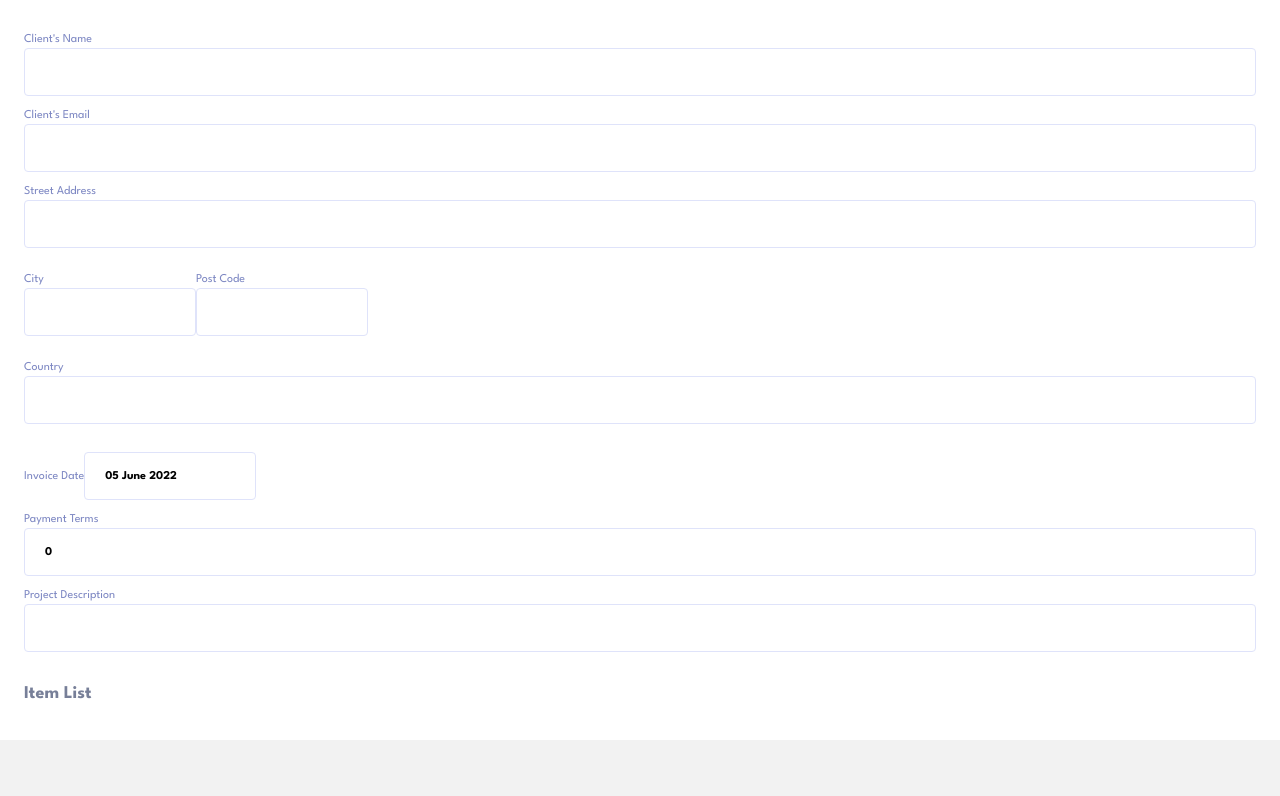
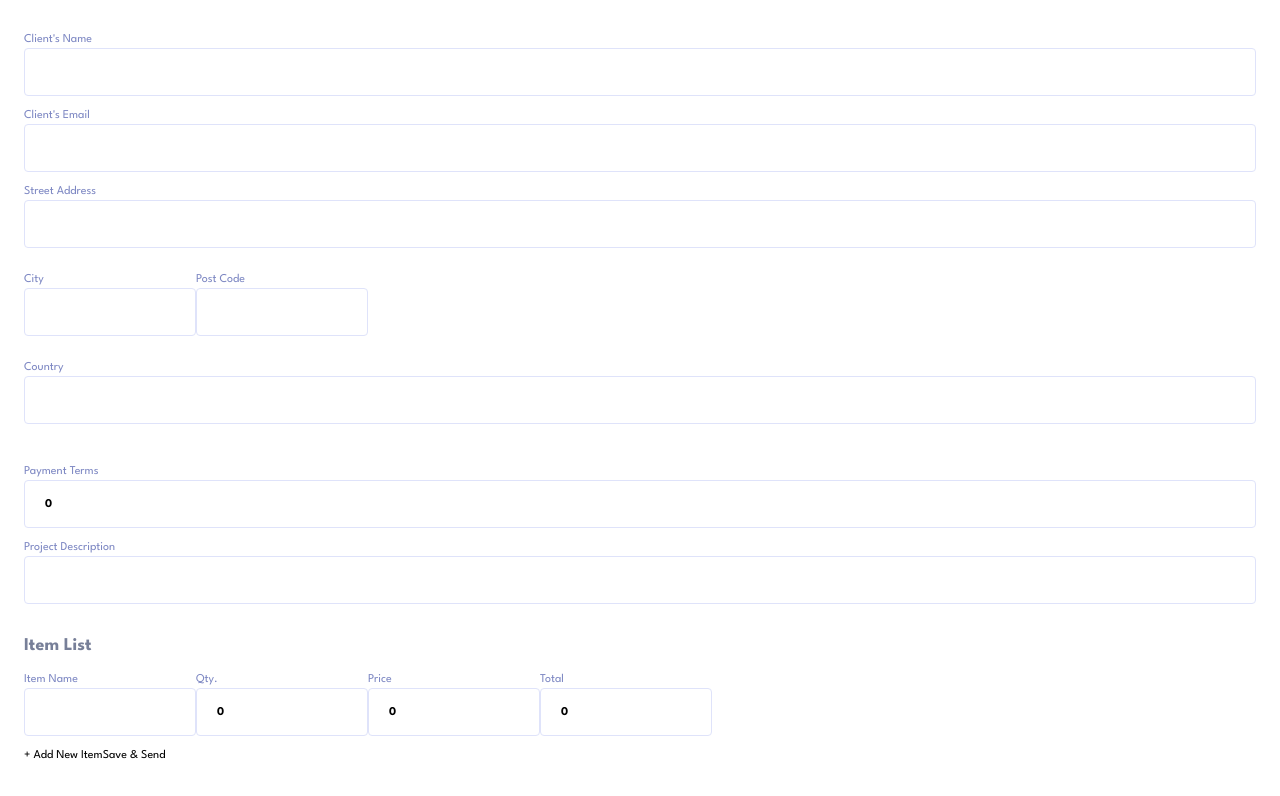
Before and after one commit to JJooaa/sickcoder, a Next.js app: page /form in a window 1280 px wide. Shown: the part 516-1312 px from the top of the page. Before the commit the page ends 1256 px from the top, so only its background shows below. Built offline with nearby package versions, Linux system fonts and the light colour scheme.

Commit message:
initial way of adding new invoices via client!!!

```diff
--- a/components/CreateNewInvoice/FormField.tsx
+++ b/components/CreateNewInvoice/FormField.tsx
@@ -1,6 +1,14 @@
 import { Field, ErrorMessage } from "formik";
 
-const FormField = ({ label, value }: { label: string; value: string }) => {
+const FormField = ({
+  label,
+  value,
+  type,
+}: {
+  label: string;
+  value: string;
+  type?: string;
+}) => {
   return (
     <div className="flex flex-col my-3">
       <div className="flex justify-between">
@@ -10,6 +18,7 @@ const FormField = ({ label, value }: { label: string; value: string }) => {
         <ErrorMessage name={value} />
       </div>
       <Field
+        type={type}
         name={value}
         className="block border border-[#DFE3FA] h-12 w-full rounded-[4px] active:outline outline-[#9277FF] px-5 font-bold"
       />
--- a/components/CreateNewInvoice/InvoiceForm.tsx
+++ b/components/CreateNewInvoice/InvoiceForm.tsx
@@ -2,13 +2,12 @@ import { Formik, Form, FormikHelpers } from "formik";
 import Link from "next/link";
 import DatePickerField from "./DatePicker";
 import FormField from "./FormField";
-import { useState } from "react";
 import { FormValues } from "../../lib/interfaces";
 import { initialValues } from "../../lib/form";
+import { useState } from "react";
 
 const InvoiceForm = () => {
-  const [startDate, setStartDate] = useState<Date | null>(new Date());
-  const [datePicker, setDatePicker] = useState(false);
+  const [numberOfItems, setNumberOfItems] = useState(1);
 
   return (
     <div className="px-6 py-8 text-xs">
@@ -19,11 +18,16 @@ const InvoiceForm = () => {
           values: FormValues,
           { setSubmitting }: FormikHelpers<FormValues>
         ) => {
+          fetch("/api/invoice", {
+            method: "POST",
+            headers: { "Content-Type": "application/json" },
+            body: JSON.stringify(values),
+          });
           setSubmitting(false);
-          console.log(values);
         }}
       >
         <Form>
+          <button onClick={() => console.log(initialValues)}>test here</button>
           <br />
           <h1 className="text-2xl font-bold">New Invoice</h1>
           <br />
@@ -33,7 +37,7 @@ const InvoiceForm = () => {
           {/* Sender Information*/}
           <FormField label="Street Address" value="senderAddress.street" />
           <div className="flex">
-            <FormField label="City" value="senderAddress.city " />
+            <FormField label="City" value="senderAddress.city" />
             <FormField label="Post Code" value="senderAddress.postCode" />
           </div>
           <FormField label="Country" value="senderAddress.country" />
@@ -48,20 +52,39 @@ const InvoiceForm = () => {
           <FormField label="Client's Email" value="clientEmail" />
           <FormField label="Street Address" value="clientAddress.street" />
           <div className="flex">
-            <FormField label="City" value="clientAddress.city " />
+            <FormField label="City" value="clientAddress.city" />
             <FormField label="Post Code" value="clientAddress.postCode" />
           </div>
           <FormField label="Country" value="clientAddress.country" />
 
           <br />
 
-          <DatePickerField name="createdAt" />
-          <FormField label="Payment Terms" value="paymentTerms" />
+          {/* <DatePickerField name="createdAt" /> */}
+          <FormField label="Payment Terms" value="paymentTerms" type="number" />
           <FormField label="Project Description" value="description" />
 
           <br />
+          <h3 className="text-lg text-[#777F98] font-bold">Item List</h3>
 
-          <h3 className="text-lg text-[#777F98] font-bold">Item List</h3>
+          {/* Items  */}
+          {Array(numberOfItems).fill(
+            <div className="flex flex-wrap">
+              <FormField label="Item Name" value="items[0].name" />
+              <div className="flex">
+                <FormField
+                  label="Qty."
+                  value="items[0].quantity"
+                  type="number"
+                />
+                <FormField label="Price" value="items[0].price" type="number" />
+                <FormField label="Total" value="items[0].total" type="number" />
+              </div>
+            </div>
+          )}
+
+          {/* "footer" for buttons */}
+          <button type="button">+ Add New Item</button>
+          <button type="submit">Save & Send</button>
         </Form>
       </Formik>
     </div>
--- a/lib/form.ts
+++ b/lib/form.ts
@@ -1,5 +1,4 @@
 export const initialValues = {
-  createdAt: "",
   senderAddress: {
     street: "",
     city: "",
@@ -17,4 +16,5 @@ export const initialValues = {
   clientName: "",
   clientEmail: "",
   status: "",
+  items: [{ name: "", quantity: 0, price: 0, total: 0 }],
 };
```
Also changed, not shown: lib/interfaces.ts (+6 -1 lines).
